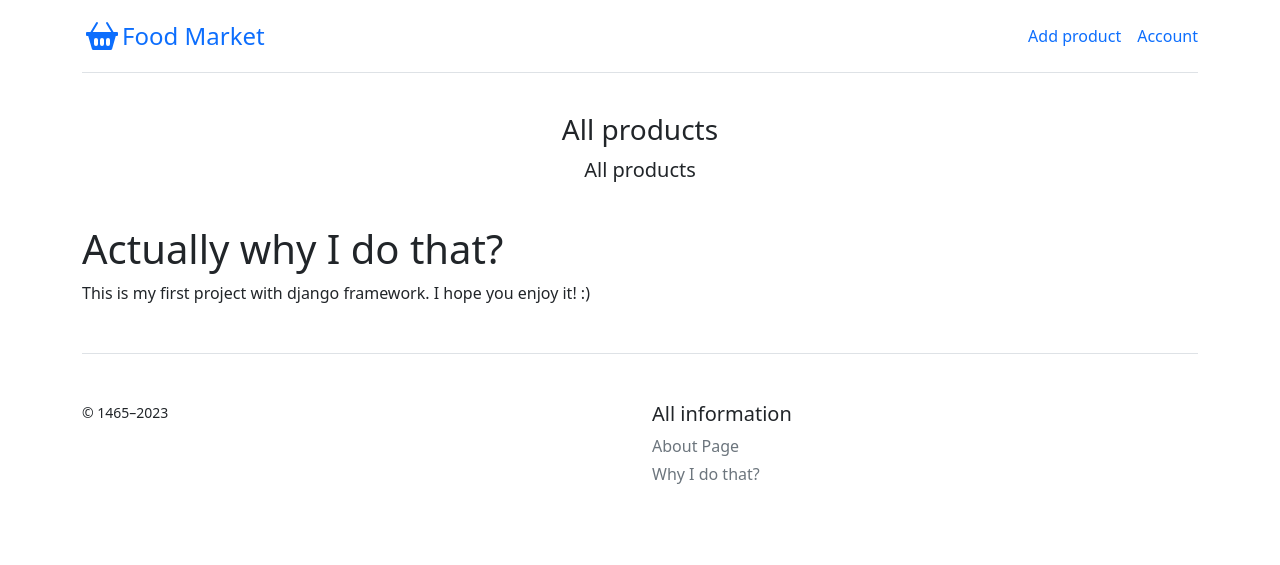
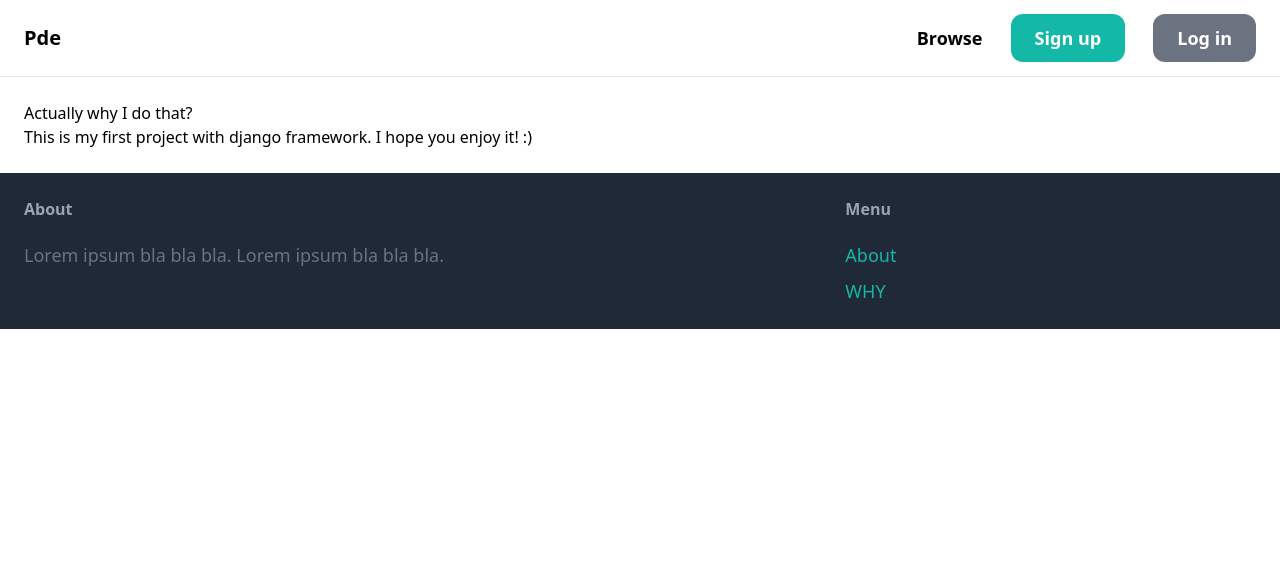
Before and after one commit to 1acrimosa/Django-Project-1, a Django app: page /why/ in a window 1280 px wide. Shown: the top 565 px of the page. Run offline with Django 4.2, Linux system fonts and the light colour scheme; some libraries are stand-ins or nearby versions.

Commit message:
added: item pages

```diff
--- a/core/templates/core/base.html
+++ b/core/templates/core/base.html
@@ -1,55 +1,52 @@
 <!doctype html>
-<html lang="en">
+
+<html>
     <head>
-    <meta charset="UTF-8">
-    <meta name="viewport"
-          content="width=device-width, user-scalable=no, initial-scale=1.0, maximum-scale=1.0, minimum-scale=1.0">
-    <meta http-equiv="X-UA-Compatible" content="ie=edge">
-    <title>{% block title %}{% endblock %}</title>
-    <link rel="stylesheet" href="https://cdn.jsdelivr.net/npm/bootstrap@5.2.3/dist/css/bootstrap.min.css">
+        <meta charset="utf-8">
+        <meta name="viewport" content="width=device-width, initial-scale=1.0">
+
+        <script src="https://cdn.tailwindcss.com"></script>
+
+        <title>{% block title %}{% endblock %} | CHAD</title>
     </head>
+
     <body>
+        <nav class="py-6 px-6 flex justify-between items-center border-b border-gray-200">
+            <a href="/" class="text-xl font-semibold">Pde</a>
 
-<div class="container py-3">
-  <header>
-    <div class="d-flex flex-column flex-md-row align-items-center pb-3 mb-4 border-bottom">
-      <a href="/" class="d-flex align-items-center link-body-emphasis text-decoration-none">
-        <svg xmlns="http://www.w3.org/2000/svg" width="40" height="32" fill="currentColor" class="bi bi-basket2-fill" viewBox="0 0 16 16">
-            <path d="M5.929 1.757a.5.5 0 1 0-.858-.514L2.217 6H.5a.5.5 0 0 0-.5.5v1a.5.5 0 0 0 .5.5h.623l1.844 6.456A.75.75 0 0 0 3.69 15h8.622a.75.75 0 0 0 .722-.544L14.877 8h.623a.5.5 0 0 0 .5-.5v-1a.5.5 0 0 0-.5-.5h-1.717L10.93 1.243a.5.5 0 1 0-.858.514L12.617 6H3.383L5.93 1.757zM4 10a1 1 0 0 1 2 0v2a1 1 0 1 1-2 0v-2zm3 0a1 1 0 0 1 2 0v2a1 1 0 1 1-2 0v-2zm4-1a1 1 0 0 1 1 1v2a1 1 0 1 1-2 0v-2a1 1 0 0 1 1-1z"/>
-        </svg>
-        <span class="fs-4">Food Market</span>
-      </a>
+            <div class="space-x-6">
+                <a href="#" class="text-lg font-semibold hover:text-gray-500">Browse</a>
 
-      <nav class="d-inline-flex mt-2 mt-md-0 ms-md-auto">
-        <a class="me-3 py-2 link-body-emphasis text-decoration-none" href="#">Add product</a>
-        <a class="py-2 link-body-emphasis text-decoration-none" href="#">Account</a>
+{#                {% if request.user.is_authenticated %}#}
+{#                    <a href="#" class="px-6 py-3 text-lg font-semibold bg-teal-500 text-white rounded-xl hover:bg-teal-700">Inbox</a>#}
+{#                    <a href="#" class="px-6 py-3 text-lg font-semibold bg-gray-500 text-white rounded-xl hover:bg-gray-700">Dashboard</a>#}
+{#                {% else %}#}
+                    <a href="#" class="px-6 py-3 text-lg font-semibold bg-teal-500 text-white rounded-xl hover:bg-teal-700">Sign up</a>
+                    <a href="#" class="px-6 py-3 text-lg font-semibold bg-gray-500 text-white rounded-xl hover:bg-gray-700">Log in</a>
+{#                {% endif %}#}
+            </div>
         </nav>
-    </div>
-    <div class="pricing-header p-3 pb-md-4 mx-auto text-center">
-        <h3>All products</h3>
-            <p class="fs-5 text-body-secondary">All products</p>
-    </div>
-  </header>
 
-  <main>
-      {% block main %}{% endblock %}
-  </main>
-
-  <footer class="pt-4 my-md-5 pt-md-5 border-top">
-    <div class="row">
-      <div class="col-12 col-md">
-        <small class="d-block mb-3 text-body-secondary">&copy; 1465–2023</small>
+        <div class="px-6 py-6">
+            {% block main %}
+            {% endblock %}
         </div>
 
-      <div class="col-6 col-md">
-        <h5>All information</h5>
-        <ul class="list-unstyled text-small">
-          <li class="mb-1"><a class="link-secondary text-decoration-none" href="about-us">About Page</a></li>
-          <li class="mb-1"><a class="link-secondary text-decoration-none" href="why">Why I do that?</a></li>
+        <footer class="py-6 px-6 flex justify-between bg-gray-800">
+            <div class="w-2/3 pr-10">
+                <h3 class="mb-5 font-semibold text-gray-400">About</h3>
+
+                <p class="text-lg text-gray-500">Lorem ipsum bla bla bla. Lorem ipsum bla bla bla.</p>
+            </div>
+
+            <div class="w-1/3">
+                <h3 class="mb-5 font-semibold text-gray-400">Menu</h3>
+
+                <ul class="space-y-2">
+                    <li><a href="#" class="text-lg text-teal-500 hover:text-teal-700">About</a></li>
+                    <li><a href="#" class="text-lg text-teal-500 hover:text-teal-700">WHY</a></li>
                 </ul>
             </div>
-    </div>
         </footer>
-</div>
     </body>
 </html>
--- a/core/templates/core/index.html
+++ b/core/templates/core/index.html
@@ -8,7 +8,7 @@
     {% if items %}
         {% for item in items %}
                 <div>
-                    <a href="#">
+                    <a href="{% url 'item:detail' item.id %}">
                         <div>
                             <img src="{{ item.image.url }}" class="rounded-t-xl">
                         </div>
--- a/djangoProject/urls.py
+++ b/djangoProject/urls.py
@@ -1,13 +1,14 @@
 from django.conf import settings
 from django.conf.urls.static import static
 from django.contrib import admin
-from django.urls import path
-from core.views import index, about, why
+from django.urls import path, include
+from core.views import about, why
 
 
 urlpatterns = [
-    path('', index, name='index'),
+    path('', include('core.urls')),
     path('about-us/', about, name='about'),
     path('why/', why, name='why'),
+    path('items/', include('item.urls')),
     path('admin/', admin.site.urls),
 ] + static(settings.MEDIA_URL, document_root=settings.MEDIA_ROOT)
--- /dev/null
+++ b/item/urls.py
@@ -0,0 +1,9 @@
+from django.urls import path
+
+from . import views
+
+app_name = 'item'
+
+urlpatterns = [
+    path('<int:pk>/', views.detail, name='detail'),
+]
```
Also changed, not shown: item/templates/item/detail.html (added, +56 -0 lines), item/views.py (+10 -2 lines). Lines whose indentation alone changed are shown as unchanged.
